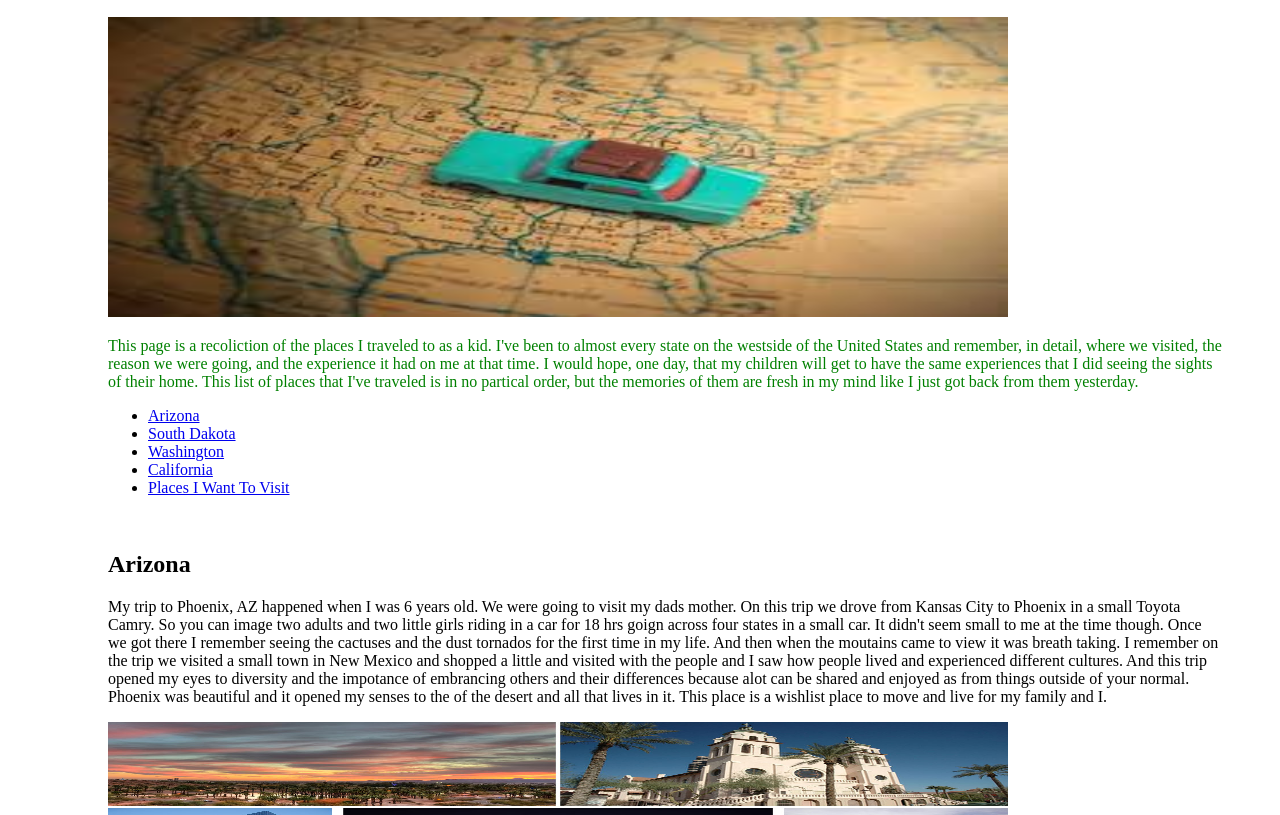
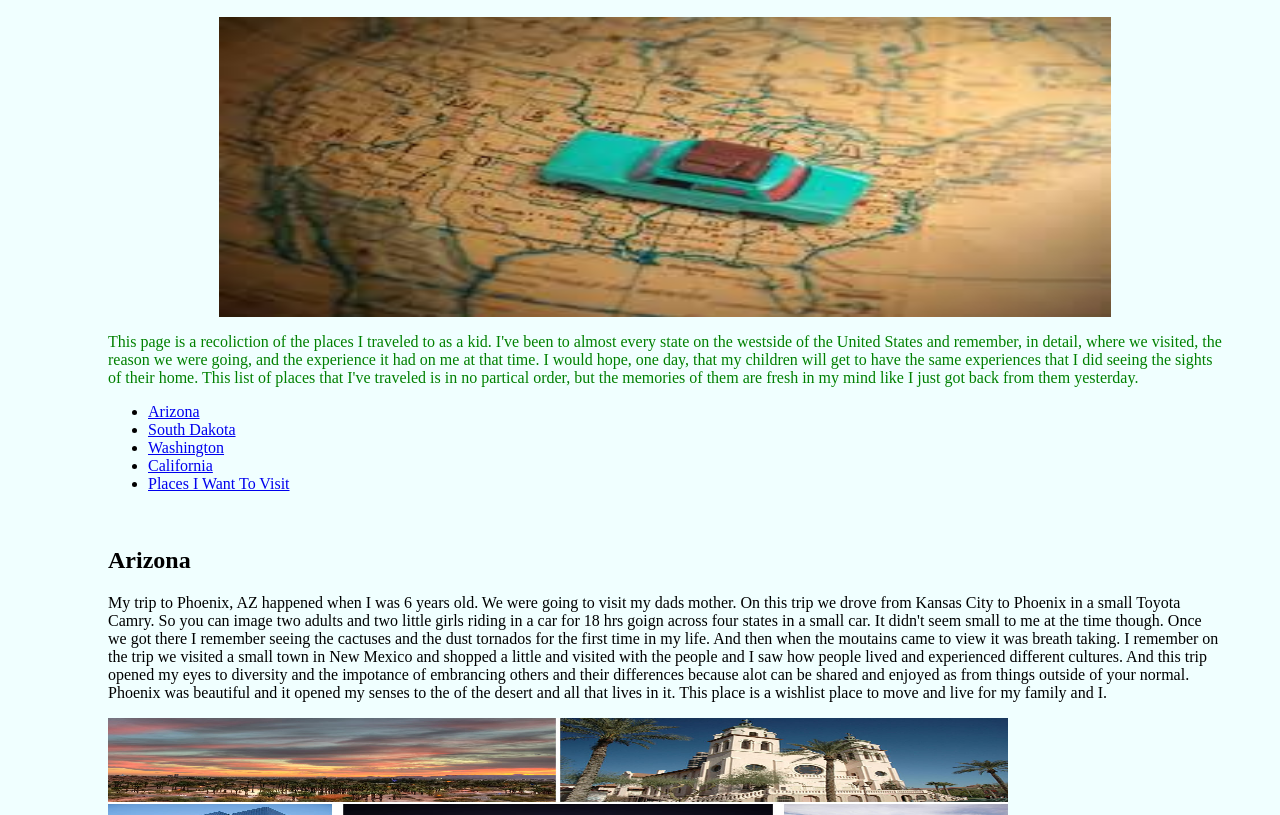
Before and after one commit to KC-CG-Oct-2021/assignment-4-html-me-something-crd3cc04, a website: page index.html in a window 1280 px wide. Shown: the part 117-932 px from the top of the page. Drawn offline with Linux system fonts and the light colour scheme.

Commit message:
Needed to add the CSS to center the title picture

```diff
--- a/styles.css
+++ b/styles.css
@@ -3,11 +3,19 @@
    margin: 8px;
    display: block;
    padding: 25px 50px 80px 100px;
+   background-color: azure;
 }
 #mainHeading {
     text-align: center;
     color: red;
 }
+.center {
+    display: block;
+    margin-left: auto;
+    margin-right: auto;
+    width: 80%;
+  }
+
 #testP.funParagraph {
     color: green;
   }
```
